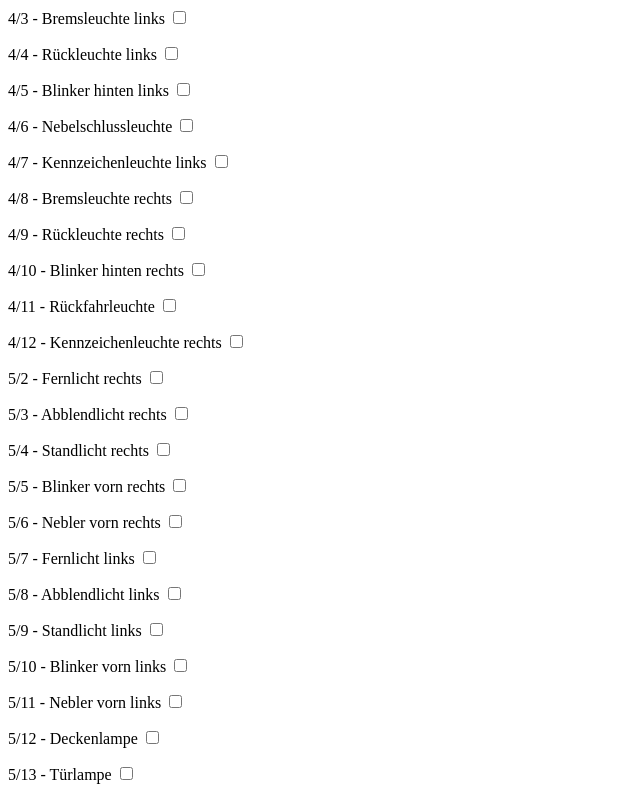
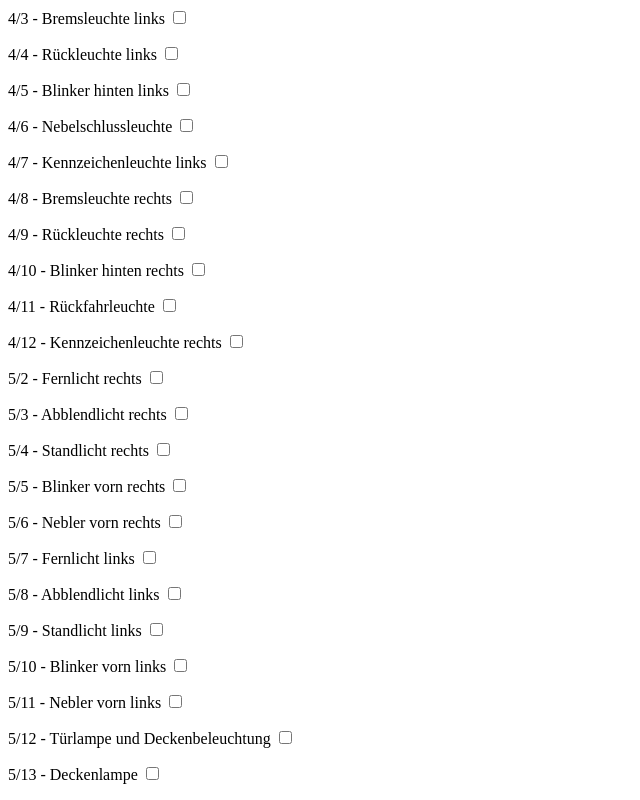
Before and after one commit to hilderonny/barkas, a website: page raspberrypi-nodejs/public/alleszusammen.html in a window 1280 px wide. Shown: the part 886-1686 px from the top of the page, without its empty margins (0-640 px from the left). Drawn offline with nearby package versions, Linux system fonts and the light colour scheme; no server answers.

Commit message:
Decken- und Türbeleuchtung umgestellt

```diff
--- a/raspberrypi-nodejs/public/alleszusammen.html
+++ b/raspberrypi-nodejs/public/alleszusammen.html
@@ -47,8 +47,8 @@
                 { addr: 5, port: 9, llidx: 34, audiolevel: .8, desc: 'Standlicht links' },
                 { addr: 5, port: 10, llidx: 33, audiolevel: .7, desc: 'Blinker vorn links' },
                 { addr: 5, port: 11, llidx: 32, audiolevel: .6, desc: 'Nebler vorn links' },
-                { addr: 5, port: 12, llidx: 37, audiolevel: 1., desc: 'Deckenlampe' },
-                { addr: 5, port: 13, llidx: 38, audiolevel: 1., desc: 'Türlampe' },
+                { addr: 5, port: 12, llidx: 37, audiolevel: 1., desc: 'Türlampe und Deckenbeleuchtung' },
+                { addr: 5, port: 13, llidx: 38, audiolevel: 1., desc: 'Deckenlampe' },
             ];
 
             window.addEventListener('load', function() {
```
